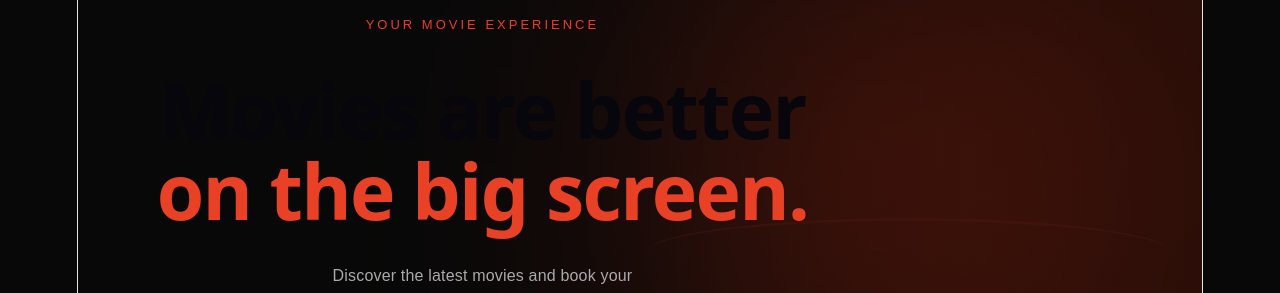
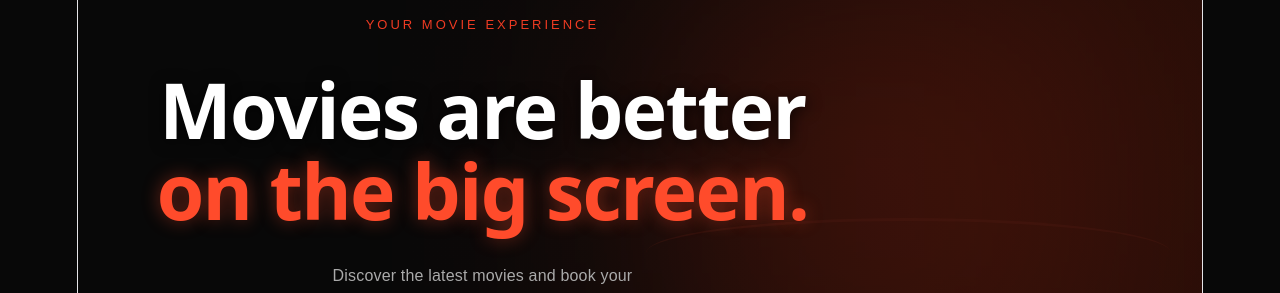
Before and after one commit to gjenilisha-ux/my-bookmyshow, a React (Vite) app: page / in a window 1280 px wide. Shown: the part 123-416 px from the top of the page. Built offline with nearby package versions, Linux system fonts and the light colour scheme.

Commit message:
Add styles for hero section headings

```diff
--- a/src/App.css
+++ b/src/App.css
@@ -589,3 +589,15 @@ body {
   }
 
 }
+.hero h1 {
+  font-size: clamp(45px, 6vw, 78px);
+  line-height: 1.05;
+  font-weight: 800;
+  color: #ffffff !important;
+  text-shadow: 0 2px 15px rgba(0, 0, 0, 0.8);
+}
+
+.hero h1 span {
+  color: #ff4b2b !important;
+  text-shadow: 0 0 18px rgba(255, 75, 43, 0.4);
+}
```
